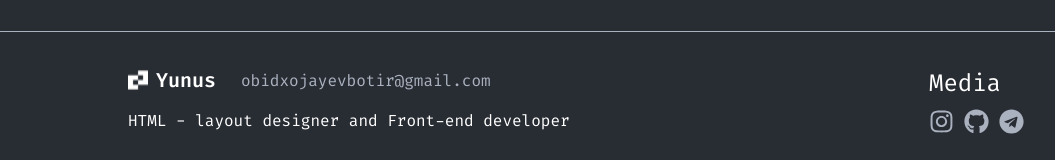
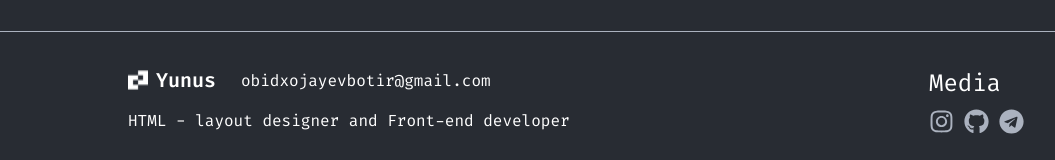
Before and after one commit to theyuunus/Portfolio, a React (Create React App) app: page / in a window 1280 px wide. In both pictures the pointer is over the link "obidxojayevbotir@gmail.com". Shown: the part 558-718 px from the top of the page, without its empty margins (64-1119 px from the left). Built offline with nearby package versions, Linux system fonts and the light colour scheme.

Commit message:
#fix #add hover to the a #Footer

```diff
--- a/src/components/Footer/Footer.scss
+++ b/src/components/Footer/Footer.scss
@@ -19,6 +19,12 @@
                     font-style: normal;
                     font-weight: 400;
                     line-height: normal;
+                    transition: 1s;
+                }
+
+                &-a:hover {
+                    color: var(--white, #FFF);
+                    transition: 1s;
                 }
             }
 
@@ -79,7 +85,7 @@
         height: 35px;
     }
 
-    .footer-top-left-div{
+    .footer-top-left-div {
         display: block;
     }
 }
```
